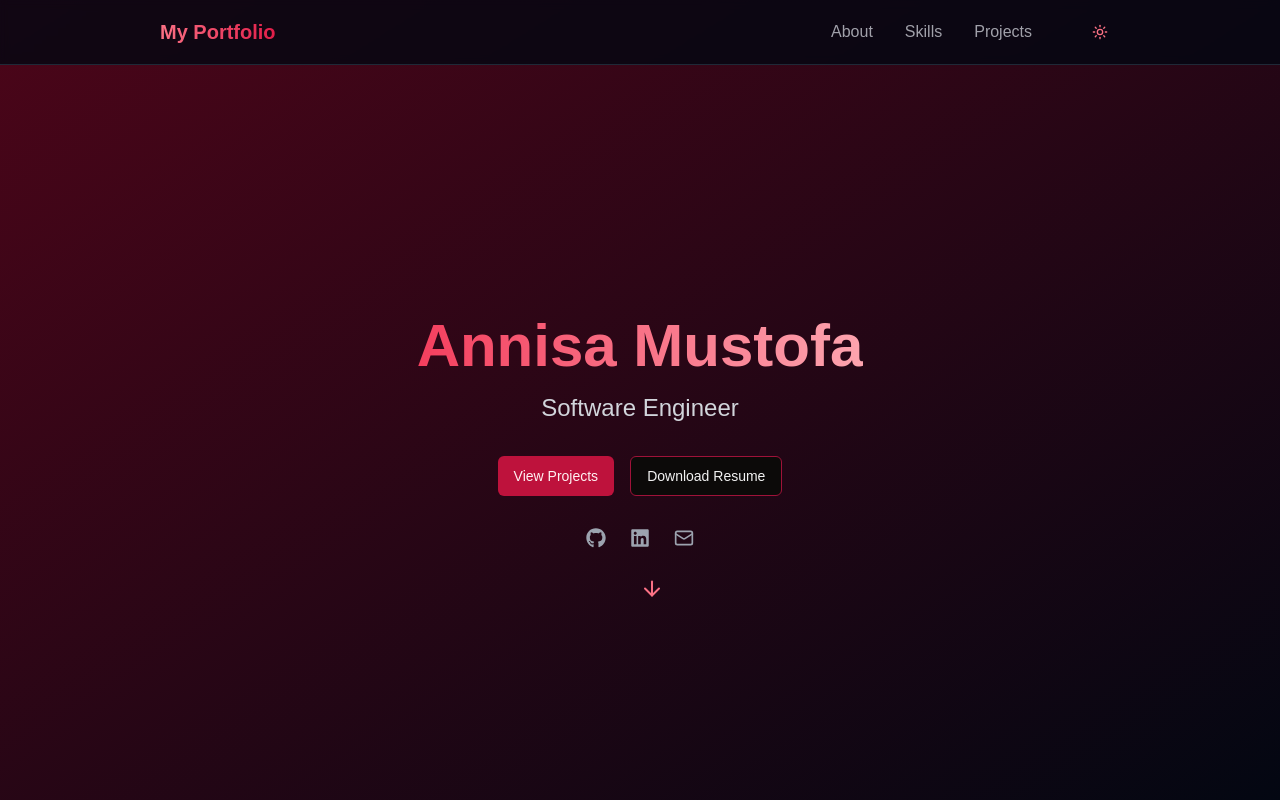
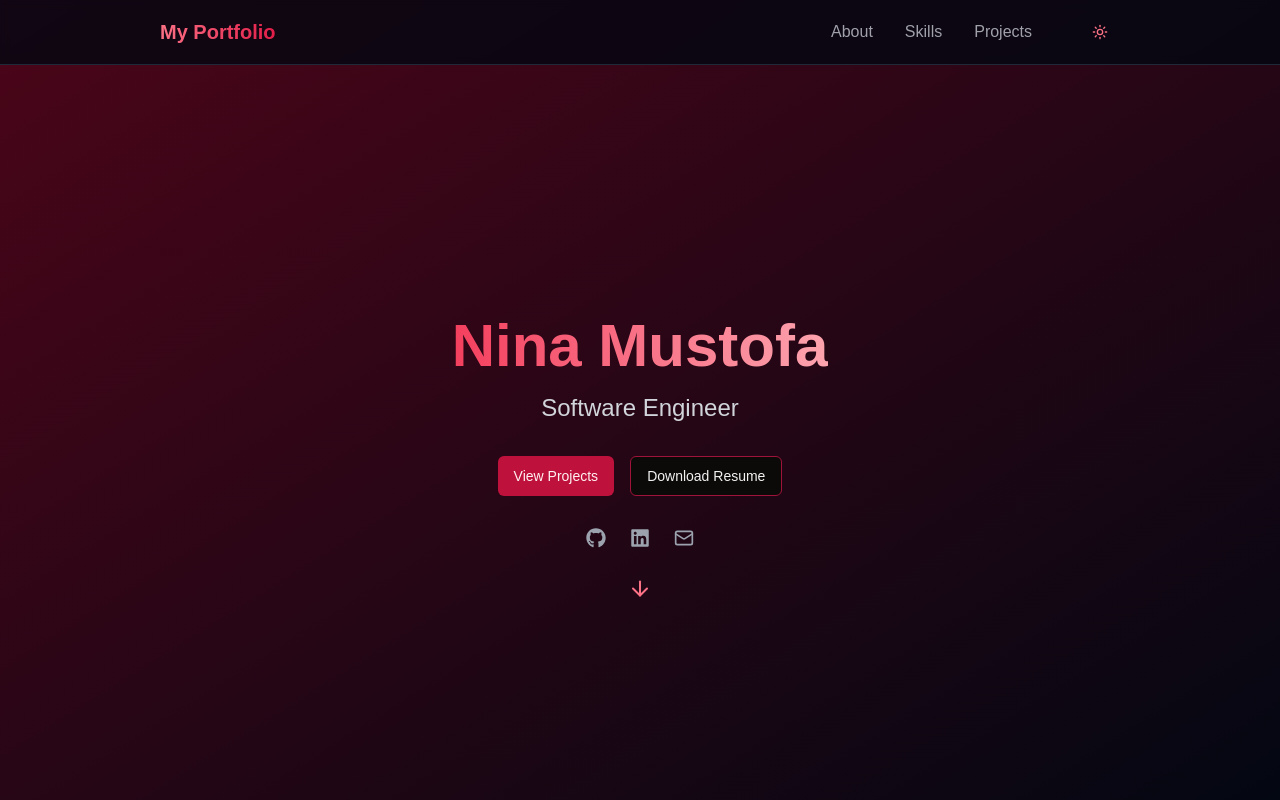
Before and after one commit to chocological13/self-portfolio, a Next.js app: page / in a window 1280 px wide. Shown: the top 800 px of the page. Built offline with nearby package versions, Linux system fonts and the light colour scheme.

Commit message:
fix: center scroll indicator positioning
- Adjusted scroll indicator to be properly centered horizontally

```diff
--- a/components/sections/Hero.tsx
+++ b/components/sections/Hero.tsx
@@ -33,7 +33,7 @@ const Hero = () => {
             transition={{ duration: 0.5 }}
           >
             <h1 className="text-4xl sm:text-5xl md:text-6xl font-bold bg-clip-text text-transparent bg-gradient-to-r from-rose-600 to-rose-400 dark:from-rose-500 dark:to-rose-300">
-              Annisa Mustofa
+              Nina Mustofa
             </h1>
             <p className="mt-4 text-xl sm:text-2xl text-gray-600 dark:text-gray-300">
               Software Engineer
@@ -74,7 +74,7 @@ const Hero = () => {
 
         {/* Scroll indicator */}
         <motion.div
-          className="absolute bottom-0 left-1/2 -translate-x-1/2"
+          className="absolute inset-x-0 bottom-0 flex justify-center"
           animate={{ y: [0, 10, 0] }}
           transition={{ repeat: Infinity, duration: 2 }}
         >
```
